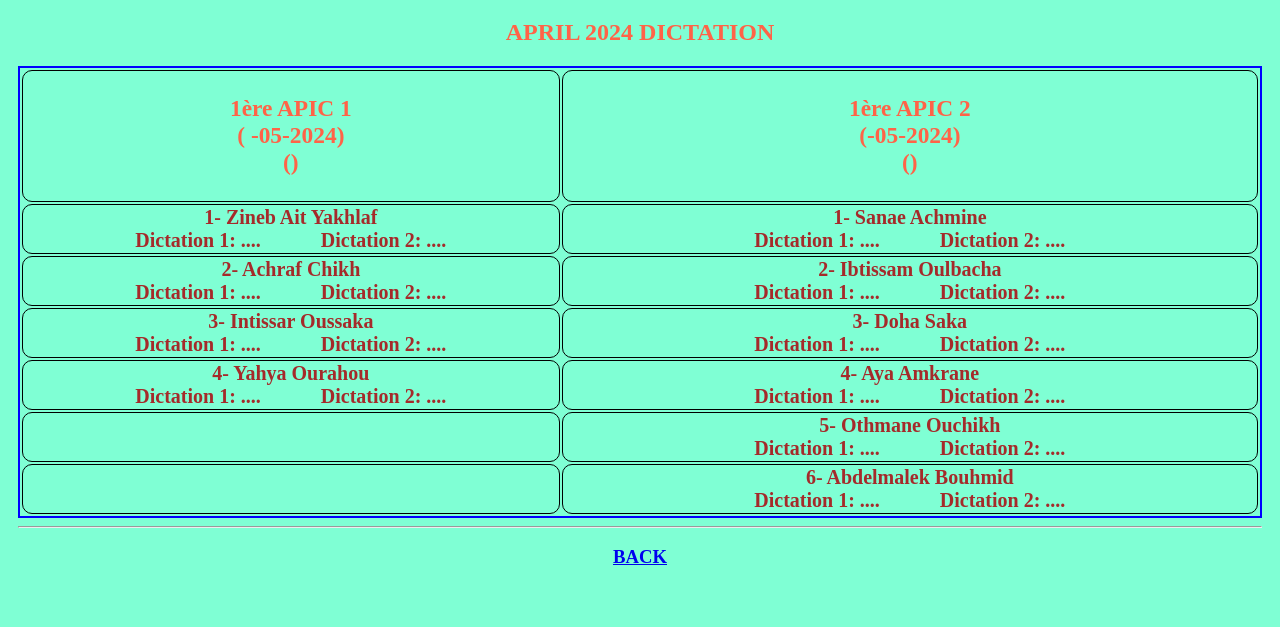
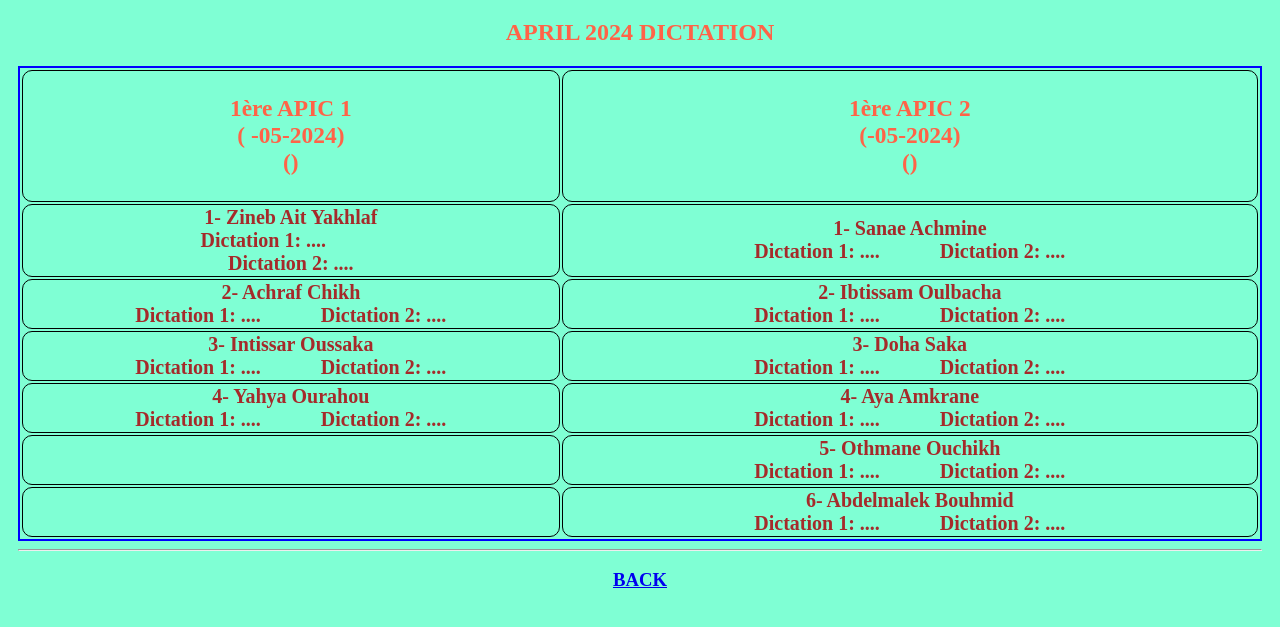
Before and after one commit to Ouhassi/dictation, a plain HTML site: page premiereAPIC.html in a window 1280 px wide. Shown: the part 283-910 px from the top of the page. Before the commit the page ends 888 px from the top, so only its background shows below. Drawn offline with Linux system fonts and the light colour scheme.

Commit message:
Update premiereAPIC.html

```diff
--- a/premiereAPIC.html
+++ b/premiereAPIC.html
@@ -57,7 +57,7 @@ th, td {
 
   </tr>
   <tr>
-    <td>1- Zineb Ait Yakhlaf <br> Dictation 1: .... &nbsp;&nbsp;&nbsp;&nbsp;&nbsp;&nbsp;&nbsp;&nbsp;&nbsp;&nbsp; Dictation 2: .... </td>
+    <td>1- Zineb Ait Yakhlaf <br> Dictation 1: .... &nbsp;&nbsp;&nbsp;&nbsp;&nbsp;&nbsp;&nbsp;&nbsp;&nbsp;&nbsp;<br> Dictation 2: .... </td>
     <td>1- Sanae Achmine  <br> Dictation 1: .... &nbsp;&nbsp;&nbsp;&nbsp;&nbsp;&nbsp;&nbsp;&nbsp;&nbsp;&nbsp; Dictation 2: ....</td>
 
   </tr>
```
